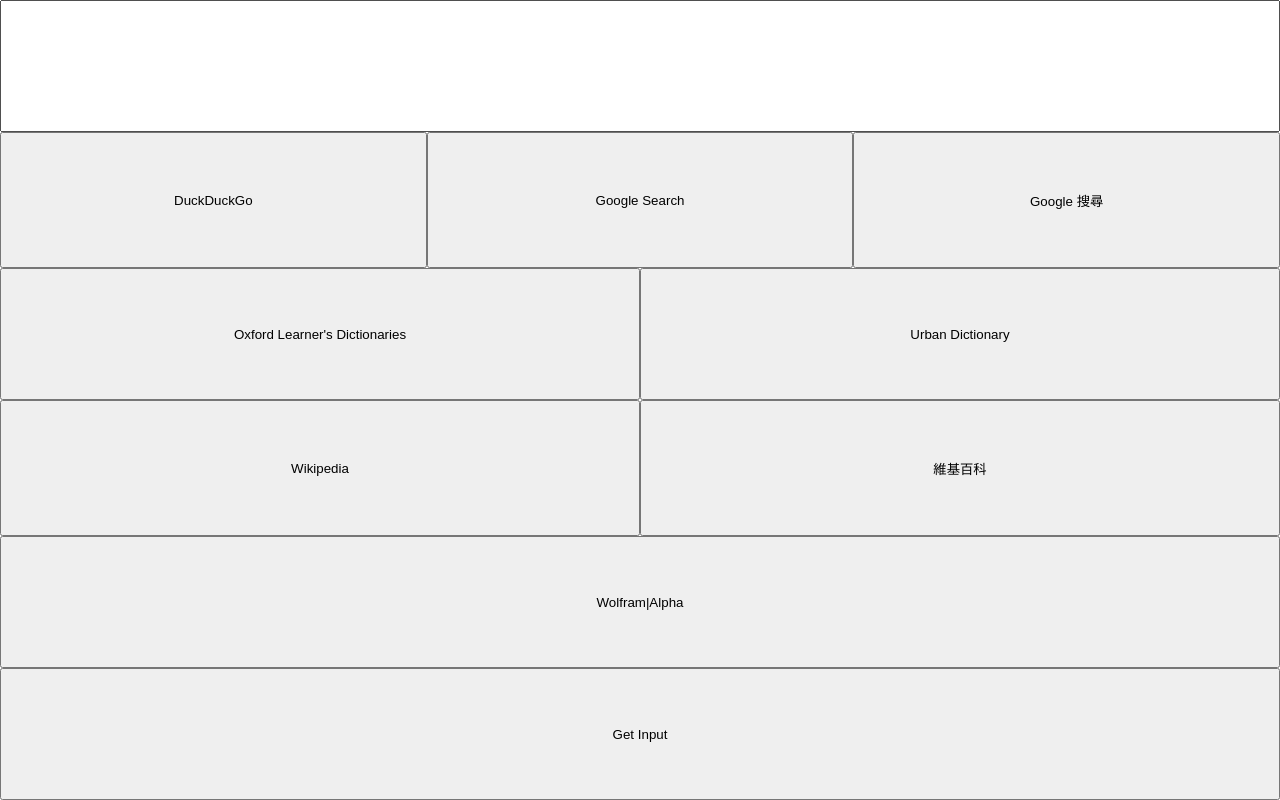
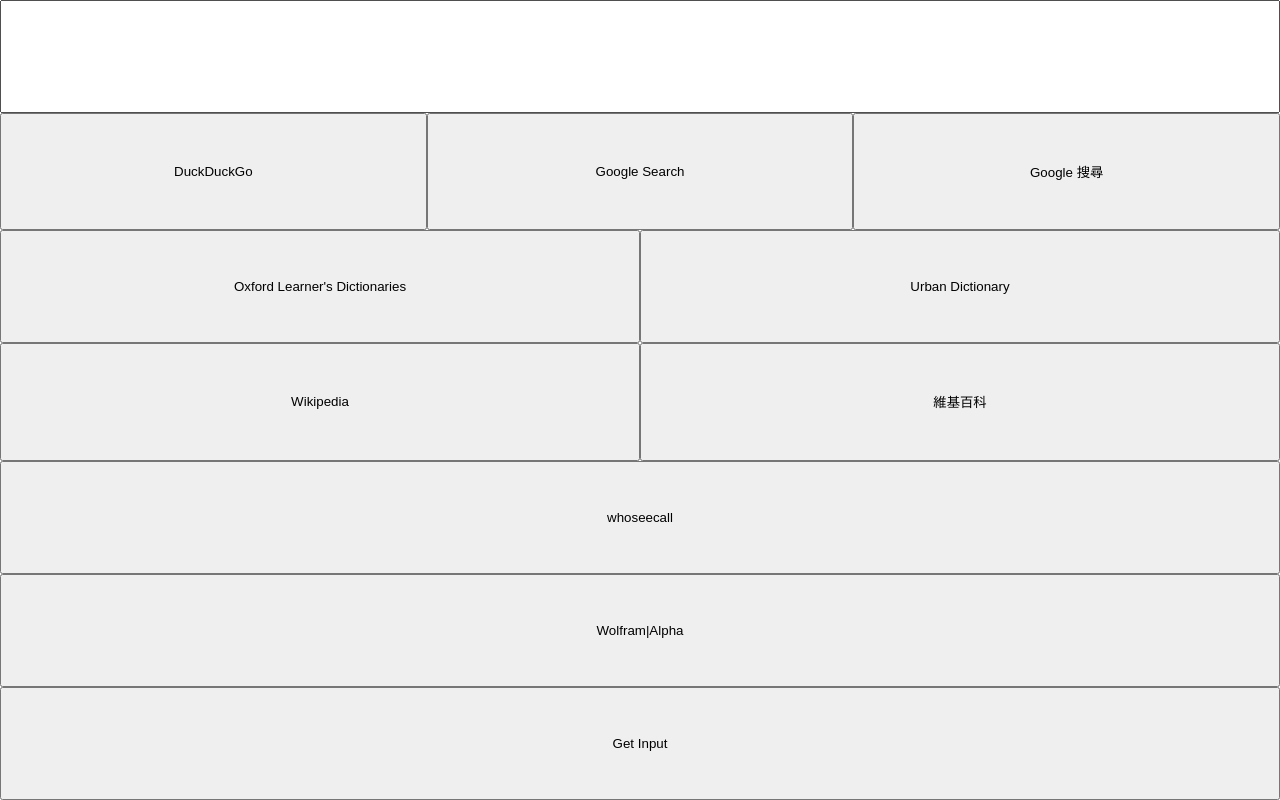
Before and after one commit to sharils/myhp, a website: page public/index.html in a window 1280 px wide. Drawn offline with Linux system fonts and the light colour scheme.

Commit message:
Add whoscall

```diff
--- a/public/index.html
+++ b/public/index.html
@@ -42,6 +42,7 @@
       <button type="button" value="https://www.wikipedia.org/search-redirect.php?family=wikipedia&amp;language=en&amp;search=%s&amp;language=en&amp;go=Go">Wikipedia</button>
       <button type="button" value="https://www.wikipedia.org/search-redirect.php?family=wikipedia&amp;language=en&amp;search=%s&amp;language=zh&amp;go=Go">維基百科</button>
     </div>
+    <button type="button" value="https://whoscall.com/en-US/tw/%s/">whoseecall</button>
     <button type="button" value="https://m.wolframalpha.com/input/?i=%s">Wolfram|Alpha</button>
     <button type="submit">Get Input</button>
   </form>
```
